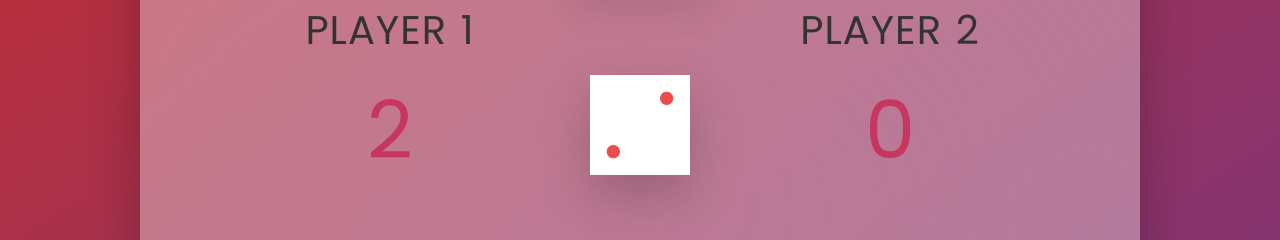
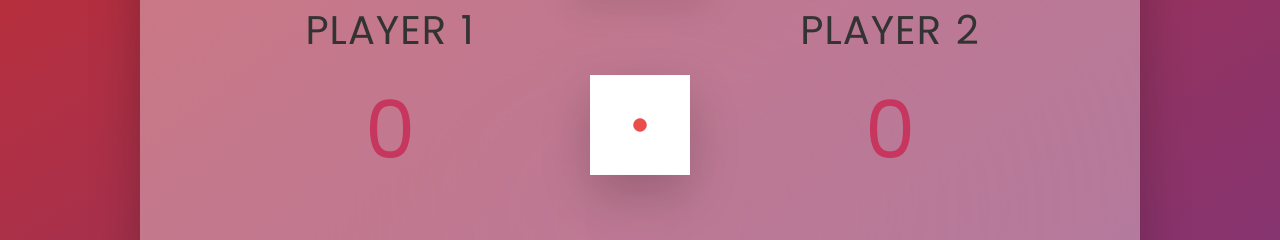
Before and after one commit to andreicastrodev/react-pig-game, a React (Create React App) app: page / in a window 1280 px wide. Both pictures are taken after a click on the button "ROLL DICE". Shown: the part 190-430 px from the top of the page. Built offline with nearby package versions, Linux system fonts and the light colour scheme.

Commit message:
optimized the dice images, made it dynamic instead of hard coded, fixed the calculation issue due to the dice data being an array, also added a switch handler that will switch the players if the dice is === 1

```diff
--- a/src/components/Content/Content.jsx
+++ b/src/components/Content/Content.jsx
@@ -1,29 +1,53 @@
 import React, { useState } from "react";
 import Player1 from "../Players/Player-1";
 import Player2 from "../Players/Player-2";
+
 import styles from "./Content.module.css";
-import dice1 from "../../assets/images/dice-1.png";
-import dice2 from "../../assets/images/dice-2.png";
-import dice3 from "../../assets/images/dice-3.png";
-import dice4 from "../../assets/images/dice-4.png";
-import dice5 from "../../assets/images/dice-5.png";
-import dice6 from "../../assets/images/dice-6.png";
+
 const Content = () => {
+  const [showDice, setShowDice] = useState(false);
   const [curDice, setCurDice] = useState(1);
-  const [player1Score, setPlayer1Score] = useState(0);
-  const dices = [dice1, dice2, dice3, dice4, dice5, dice6];
+  const [currentScore, setCurrentScore] = useState(0);
+  const [activePlayer, setActivePlayer] = useState(0);
+
+  const diceImg = require(`../../assets/images/dice-${curDice}.png`).default;
 
   const rollDiceHandler = () => {
-    const dice = Math.trunc(Math.random() * 5) + 1;
-    setCurDice(dice);
-    setPlayer1Score((prevState) => dice + 1 + prevState);
+    const dice = Math.trunc(Math.random() * 6) + 1;
+    setShowDice(true);
+    if (dice !== 1) {
+      console.log(dice);
+      setCurDice(dice);
+      setCurrentScore((prevState) => (prevState += dice));
+    } else {
+      switchHandler();
+    }
+  };
+
+  const switchHandler = () => {
+    setCurrentScore(0);
+    setActivePlayer((prevState) => (prevState === 0 ? 1 : 0));
   };
 
   return (
     <div className={styles.content}>
-      <Player1 score={player1Score} />
-      <Player2 />
-      <img src={dices[curDice]} alt="Playing dice" className={styles.dice} />
+      {activePlayer === 0 ? (
+        <Player1 score={currentScore} />
+      ) : (
+        <Player1 score={0} />
+      )}
+      {activePlayer === 1 ? (
+        <Player2 score={currentScore} />
+      ) : (
+        <Player2 score={0} />
+      )}
+
+      <img
+        src={diceImg}
+        alt="Playing dice"
+        className={styles.dice}
+        style={{ visibility: showDice ? "visible" : "hidden" }}
+      />
       <button className={`${styles.btn} ${styles.btnNew}`}>New game</button>
       <button
         className={`${styles.btn} ${styles.btnRoll}`}
@@ -31,7 +55,12 @@ const Content = () => {
       >
         Roll dice
       </button>
-      <button className={`${styles.btn} ${styles.btnHold}`}>Hold</button>
+      <button
+        className={`${styles.btn} ${styles.btnHold}`}
+        onClick={switchHandler}
+      >
+        Hold
+      </button>
     </div>
   );
 };
--- a/src/components/Players/Player-2.jsx
+++ b/src/components/Players/Player-2.jsx
@@ -1,11 +1,11 @@
 import React from "react";
 import styles from "./Player.module.css";
 
-const Player2 = () => {
+const Player2 = ({ score }) => {
   return (
     <div className={styles.player}>
       <h2 className={styles.name}>Player 2</h2>
-      <p className={styles.score}> 0 </p>
+      <p className={styles.score}> {score} </p>
       <div className={styles.current}>
         <p className={styles.currentLabel}>Current</p>
         <p className={styles.currentScore}>0 </p>
```
Also changed, not shown: src/components/Content/Dice.jsx (added, +7 -0 lines), src/assets/images/1622287313744.jpg (added), src/assets/images/1622290130212.jpg (added).
